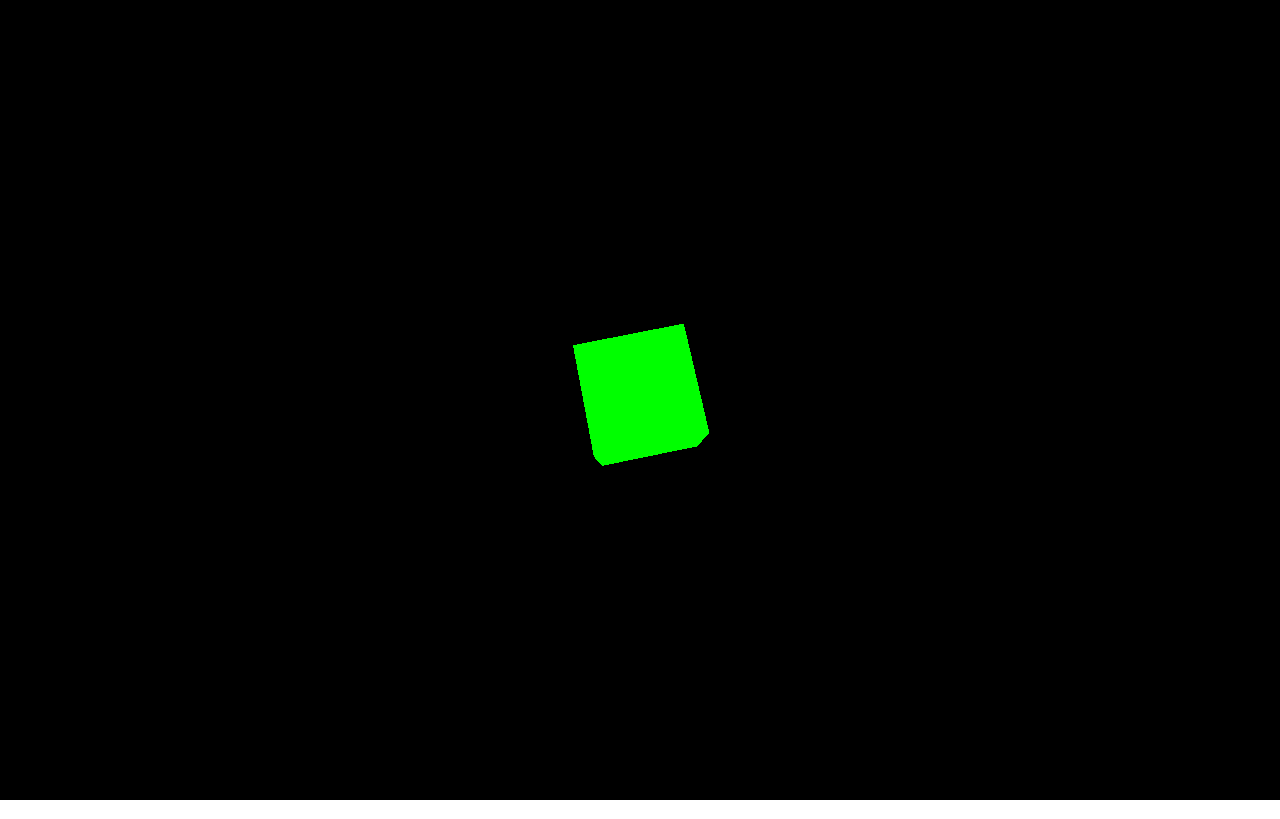
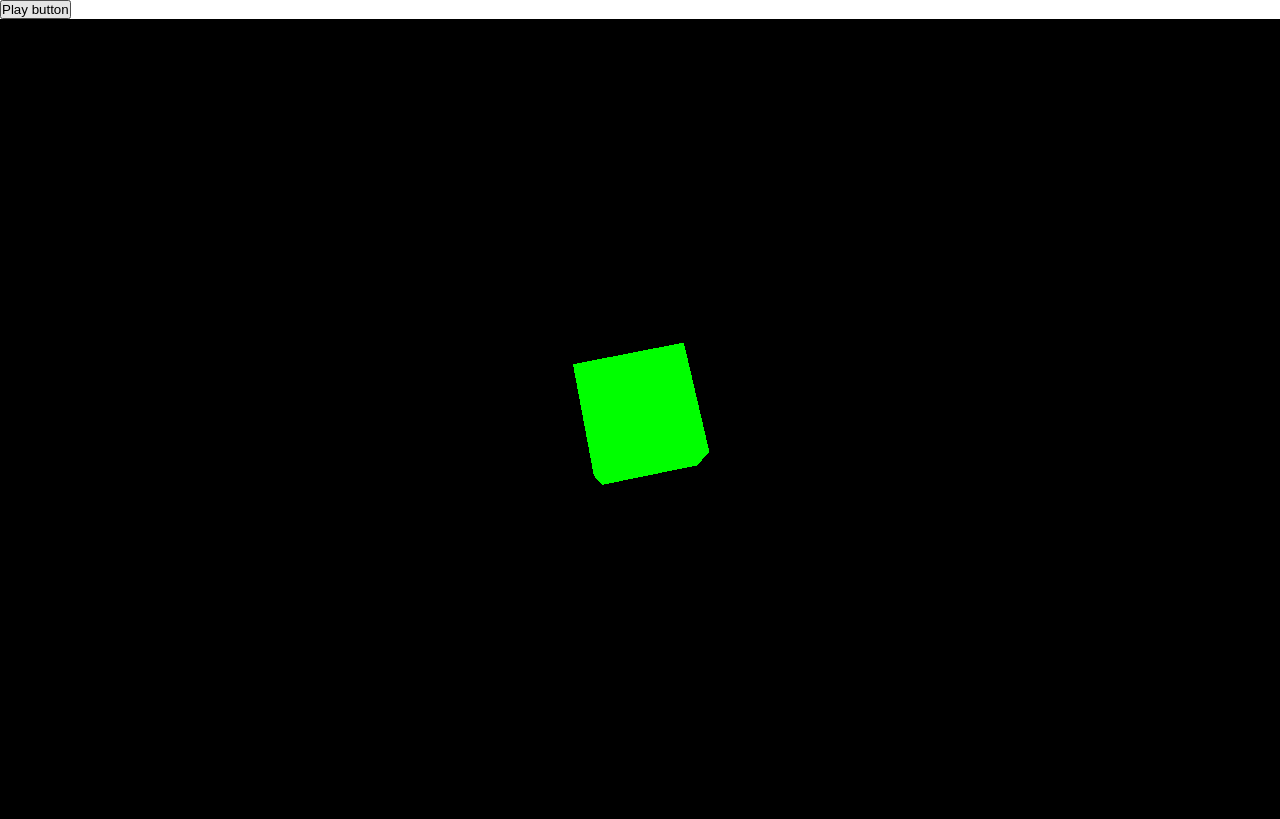
Before and after one commit to Laurens256/soundinator, a website built with Vite: page index.html in a window 1280 px wide. Built offline with nearby package versions, Linux system fonts and the light colour scheme.

Commit message:
added button

```diff
--- a/index.html
+++ b/index.html
@@ -12,5 +12,6 @@
     </head>
     <body>
         <!-- <p>Ja</p> -->
+        <button>Play button</button>
     </body>
 </html>
```
